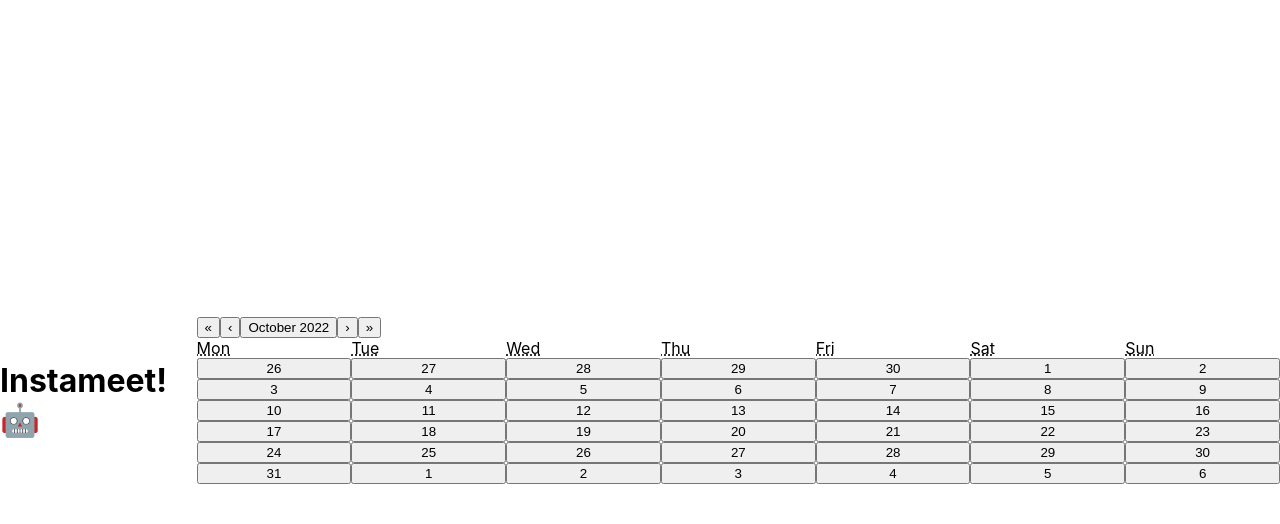
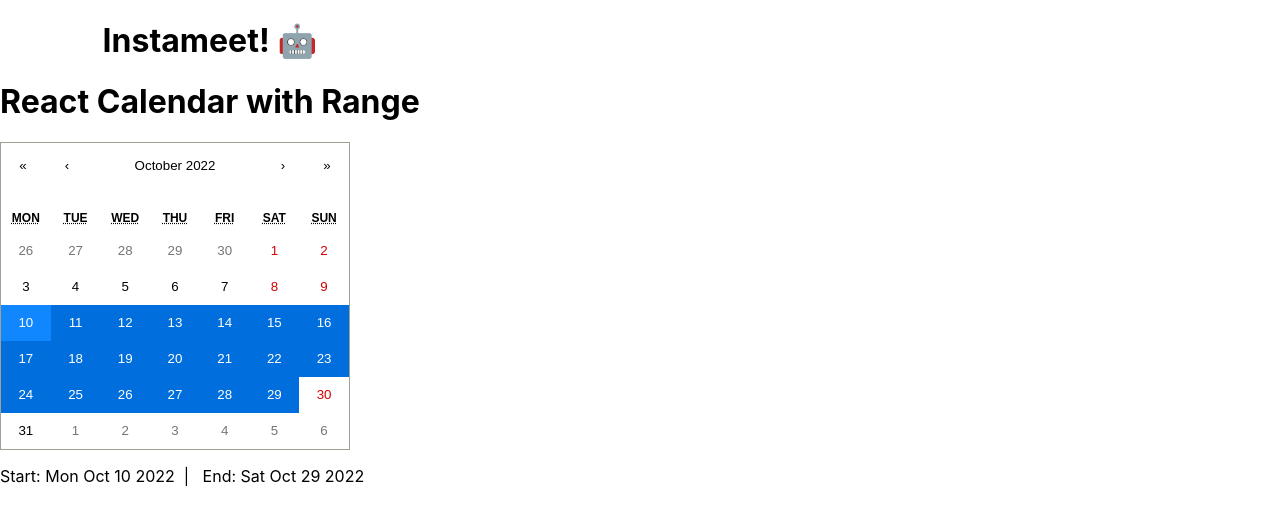
Before and after one commit to instameet-35L/instameet, a React (Create React App) app: page / in a window 1280 px wide. Both pictures are taken after a click on the button "10". Shown: the top 524 px of the page. Built offline with nearby package versions, Linux system fonts and the light colour scheme; the HTML template or start-up script is replaced by a standard one.

Commit message:
Moved everything back to app.js from calendar.js and added preliminary date selection and ranges

```diff
--- a/src/App.js
+++ b/src/App.js
@@ -1,12 +1,37 @@
 import "./App.css"
+//import Calendar from "./calendar.js"
 import React, { useState } from 'react';
 import Calendar from "react-calendar"
+import 'react-calendar/dist/Calendar.css';
 
 function App() {
+  const [value, setValue] = useState(new Date());
   return (
-    <div id="main">
-      <h1>Instameet! 🤖</h1>
-      <Calendar />
+    <div className="main">
+      <div className='text-center'>
+        <h1 align='center'>Instameet! 🤖</h1>
+      </div>
+      <h1 className='text-center'>React Calendar with Range</h1>
+      <div className='calendar'>
+        <Calendar
+              onChange={setValue}
+              value={value}
+              selectRange={true}/>
+      </div>
+      <div>
+        {value.length > 0 ? (
+          <p className='text-center'>
+            <span className='bold'>Start:</span>{' '}{value[0].toDateString()}
+            &nbsp;&nbsp;|&nbsp; &nbsp;
+            <span className='bold'>End:</span>{' '}{value[1].toDateString()}
+          </p>
+        ) : (
+          <p className='text-center'>
+            <span className='bold'>Selected Date(s):</span>{' '}{value.toDateString()}
+          </p>
+        )}
+      </div>
+
     </div>
   )
 }
```
Also changed, not shown: src/calendar.js (+15 -15 lines).
